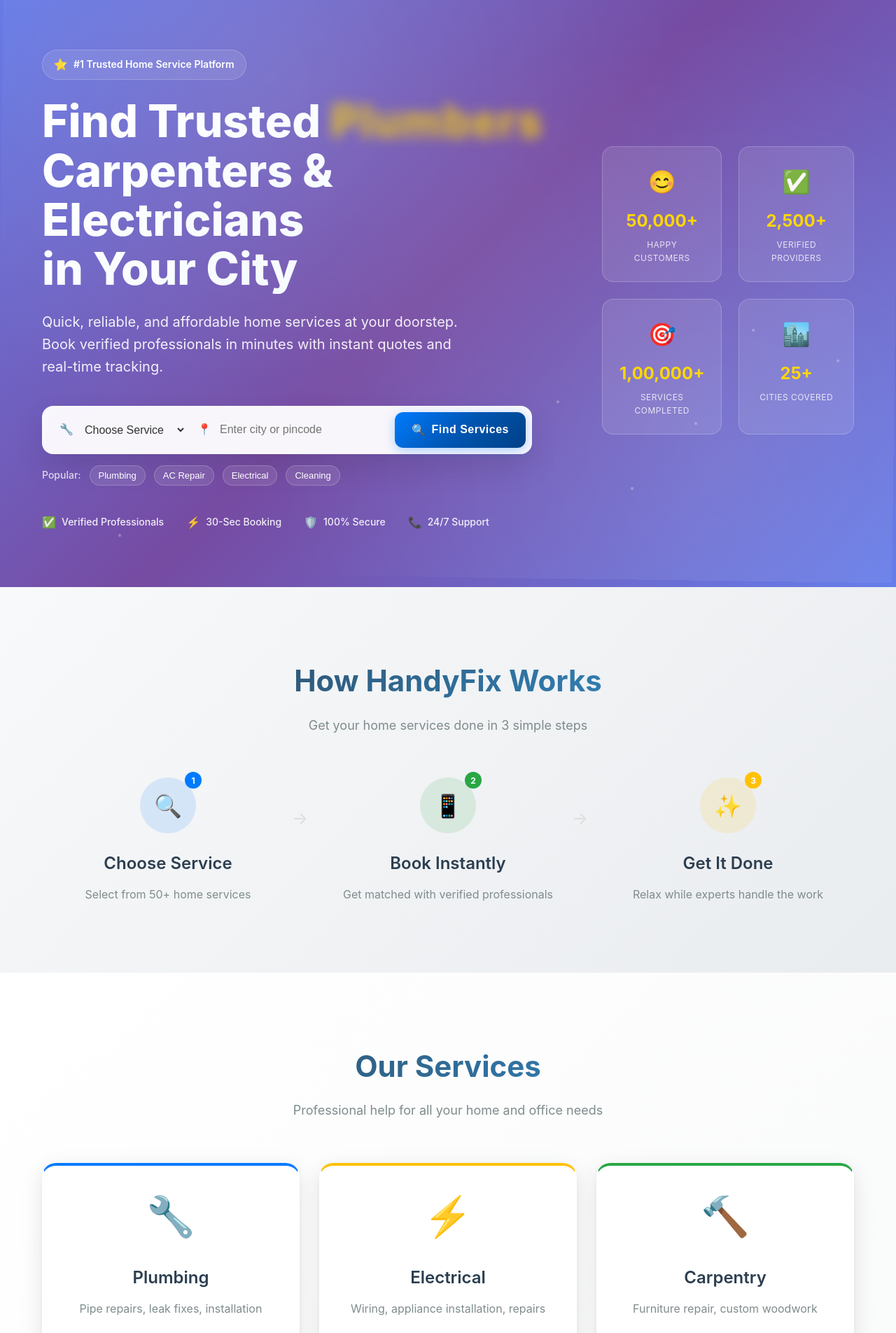
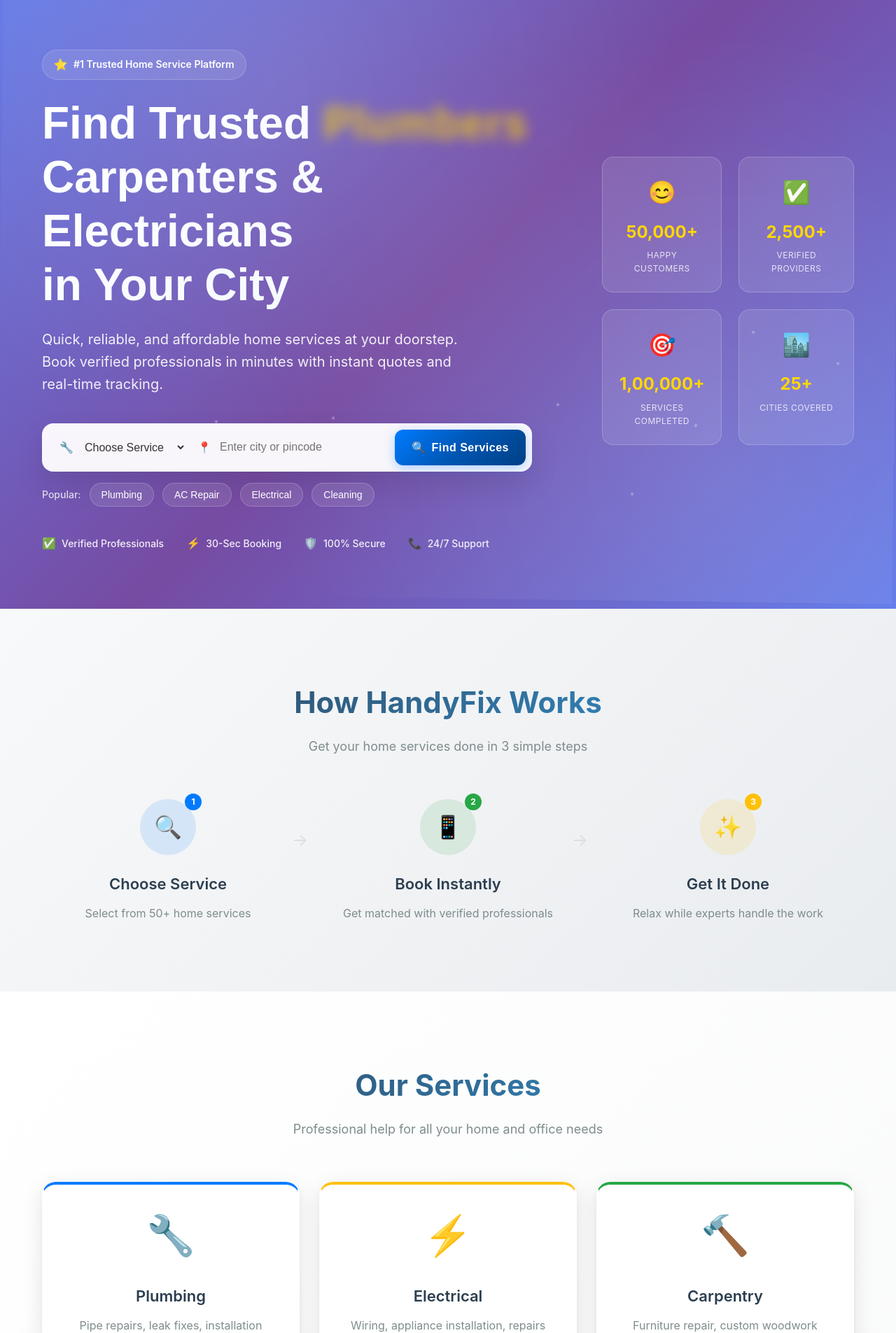
Before and after one commit to Hetansh-Pathak/HANDYMAN-SERVICE-BOOKING-, a Next.js app: page / in a window 1280 px wide. Shown: the part 120-2025 px from the top of the page at 70% size. Built offline with nearby package versions, Linux system fonts and the light colour scheme.

Commit message:
Change heading font and improve service visibility
cgen-c9712755bb5a41489d442d69955b51e9

```diff
--- a/pages/index.js
+++ b/pages/index.js
@@ -706,9 +706,10 @@ const heroTagIconStyle = {
 
 const heroTitleStyle = {
   fontSize: 'clamp(36px, 5vw, 64px)',
-  fontWeight: '800',
+  fontWeight: '700',
+  fontFamily: 'Arial, sans-serif',
   marginBottom: '24px',
-  lineHeight: '1.1',
+  lineHeight: '1.2',
   background: 'linear-gradient(135deg, #ffffff 0%, #f0f8ff 100%)',
   WebkitBackgroundClip: 'text',
   WebkitTextFillColor: 'transparent',
@@ -829,7 +830,8 @@ const searchTagsStyle = {
   display: 'flex',
   alignItems: 'center',
   gap: '12px',
-  flexWrap: 'wrap'
+  flexWrap: 'wrap',
+  overflow: 'visible'
 }
 
 const tagLabelStyle = {
@@ -843,12 +845,14 @@ const tagStyle = {
   backdropFilter: 'blur(10px)',
   border: '1px solid rgba(255, 255, 255, 0.2)',
   color: 'white',
-  padding: '6px 12px',
+  padding: '8px 16px',
   borderRadius: '20px',
-  fontSize: '13px',
+  fontSize: '14px',
   fontWeight: '500',
   cursor: 'pointer',
-  transition: 'all 0.3s ease'
+  transition: 'all 0.3s ease',
+  whiteSpace: 'nowrap',
+  minWidth: 'fit-content'
 }
 
 const trustIndicatorsStyle = {
@@ -991,10 +995,12 @@ const stepNumberStyle = {
 }
 
 const stepTitleStyle = {
-  fontSize: '24px',
+  fontSize: '22px',
   fontWeight: '600',
   color: '#2c3e50',
-  marginBottom: '12px'
+  marginBottom: '12px',
+  whiteSpace: 'nowrap',
+  overflow: 'visible'
 }
 
 const stepDescStyle = {
@@ -1037,10 +1043,13 @@ const serviceIconStyle = {
 }
 
 const serviceNameStyle = {
-  fontSize: '24px',
+  fontSize: '22px',
   fontWeight: '600',
   marginBottom: '12px',
-  color: '#2c3e50'
+  color: '#2c3e50',
+  whiteSpace: 'nowrap',
+  overflow: 'visible',
+  textAlign: 'center'
 }
 
 const serviceDescStyle = {
```
